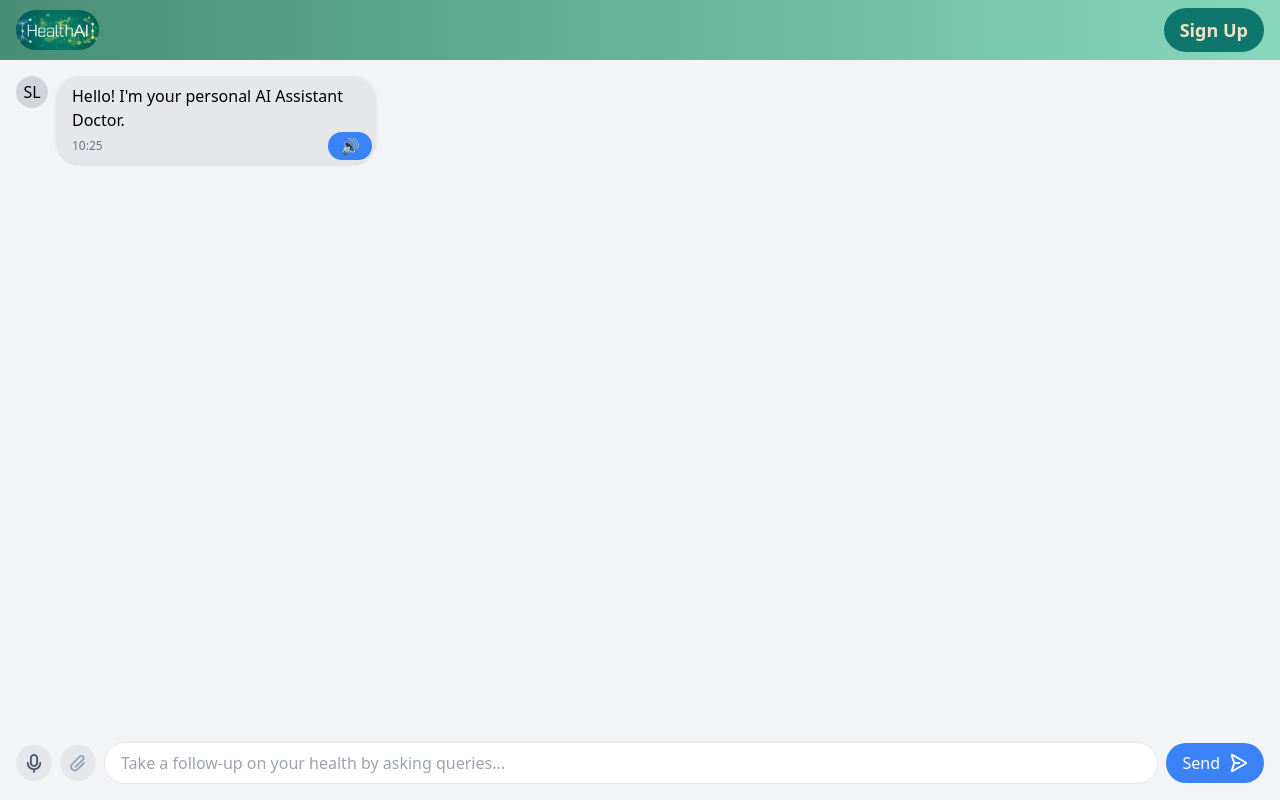
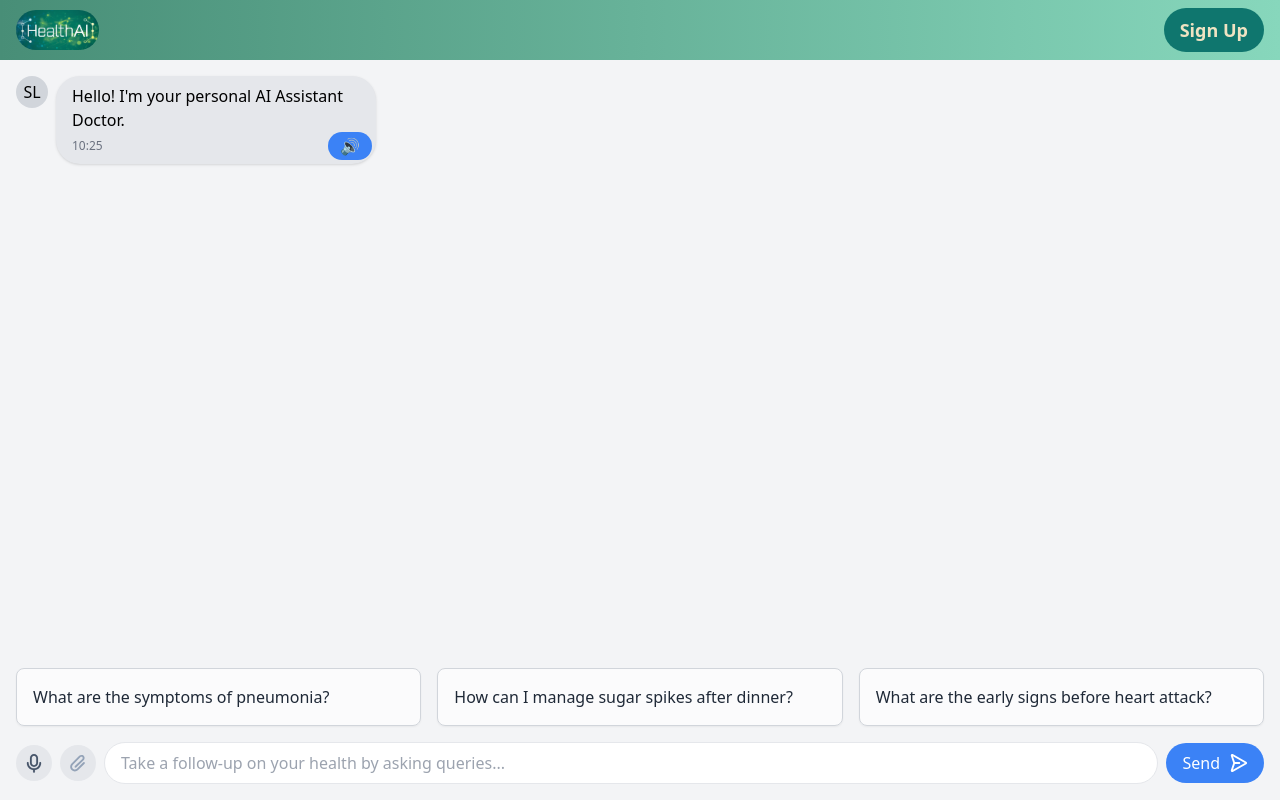
Before and after one commit to Techxtommor-HealthAi/healthai, a Next.js app: page /chatbot in a window 1280 px wide. Built offline with nearby package versions, Linux system fonts and the light colour scheme; no server answers.

Commit message:
index and chatbot fixed.

```diff
--- a/src/pages/api/server.js
+++ b/src/pages/api/server.js
@@ -1,6 +1,8 @@
 import express, { json } from "express";
 import cors from "cors";
 import { GoogleGenerativeAI } from "@google/generative-ai";
+import dotenv from "dotenv";
+dotenv.config();
 
 const app = express();
 app.use(cors());
--- a/src/pages/chatbot.js
+++ b/src/pages/chatbot.js
@@ -3,6 +3,7 @@ import Head from "next/head";
 import Link from "next/link";
 import { createWorker } from "tesseract.js";
 import Nav from "@/components/nav";
+import axios from "axios";
 
 const Chatbot = () => {
   const [messages, setMessages] = useState([
@@ -19,11 +20,24 @@ const Chatbot = () => {
   const [isListening, setIsListening] = useState(false);
   const [speechResult, setSpeechResult] = useState("");
 
+  const sampleQuestions = [
+    "What are the symptoms of pneumonia?",
+    "How can I manage sugar spikes after dinner?",
+    "What are the early signs before heart attack?",
+  ];
+
+  const [showSampleQuestions, setShowSampleQuestions] = useState(true);
+
+  const handleSampleQuestionClick = (question) => {
+    setInput(question);
+    setShowSampleQuestions(false);
+  };
+
   useEffect(() => {
     setIsTyping(!!input.trim());
   }, [input]);
 
-  const handleSend = () => {
+  const handleSend = async () => {
     if (input.trim()) {
       const newMessage = {
         type: "user",
@@ -37,18 +51,33 @@ const Chatbot = () => {
       setInput("");
       setIsLoading(true);
 
-      setTimeout(() => {
+      try {
+        const response = await axios.post("http://127.0.0.1:8001/generate", {
+          prompt: `Assume role of Specialist AI Doctor, Provide a short, precise response for the query: ${input.trim()}`,
+        });
         const botResponse = {
           type: "bot",
-          content: "I'm here to help!",
+          content: response.data.response,
           timestamp: new Date().toLocaleTimeString([], {
             hour: "2-digit",
             minute: "2-digit",
           }),
         };
         setMessages((prevMessages) => [...prevMessages, botResponse]);
+      } catch (error) {
+        console.error("Error fetching AI response:", error);
+        const botResponse = {
+          type: "bot",
+          content: "Sorry, I couldn't process your request at the moment.",
+          timestamp: new Date().toLocaleTimeString([], {
+            hour: "2-digit",
+            minute: "2-digit",
+          }),
+        };
+        setMessages((prevMessages) => [...prevMessages, botResponse]);
+      } finally {
         setIsLoading(false);
-      }, 1500);
+      }
     }
   };
 
@@ -212,7 +241,35 @@ const Chatbot = () => {
                 </div>
               </div>
             )}
+            {isTyping && (
+              <div className="flex flex-row-reverse items-start space-x-2">
+                <span className="flex-shrink-0 w-8 h-8 bg-gray-300 rounded-full flex items-center justify-center">
+                  U
+                </span>
+                <div className="max-w-xs px-4 py-2 rounded-3xl shadow bg-gradient-to-r from-teal-500 to-green-400 text-white">
+                  <div className="flex space-x-1">
+                    <span className="w-2 h-2 bg-white rounded-full animate-pulse"></span>
+                    <span className="w-2 h-2 bg-white rounded-full animate-pulse"></span>
+                    <span className="w-2 h-2 bg-white rounded-full animate-pulse"></span>
+                  </div>
+                </div>
+              </div>
+            )}
           </div>
+
+          {showSampleQuestions && (
+            <div className="grid gap-4 mb-4 grid-cols-1 sm:grid-cols-3">
+              {sampleQuestions.map((question, index) => (
+                <div
+                  key={index}
+                  className="p-4 bg-white/70 border border-gray-300 rounded-lg shadow-sm cursor-pointer hover:bg-gray-200 transition"
+                  onClick={() => handleSampleQuestionClick(question)}
+                >
+                  <p className="text-gray-800">{question}</p>
+                </div>
+              ))}
+            </div>
+          )}
 
           <div className="flex items-center space-x-2 sticky bottom-0">
             <button
@@ -243,13 +300,6 @@ const Chatbot = () => {
                 onKeyPress={(e) => e.key === "Enter" && handleSend()}
                 className="w-full px-4 py-2 border rounded-3xl focus:outline-none focus:ring focus:ring-teal-400"
               />
-              {isTyping && (
-                <div className="absolute right-4 top-2 flex space-x-1">
-                  <span className="w-2 h-2 bg-gray-400 rounded-full animate-pulse"></span>
-                  <span className="w-2 h-2 bg-gray-400 rounded-full animate-pulse"></span>
-                  <span className="w-2 h-2 bg-gray-400 rounded-full animate-pulse"></span>
-                </div>
-              )}
             </div>
             <button
               className="flex items-center px-4 py-2 text-white bg-blue-500 rounded-3xl hover:bg-blue-600 focus:outline-none"
--- a/src/pages/index.js
+++ b/src/pages/index.js
@@ -6,7 +6,7 @@ export default function Home({ username }) {
 
   const cards = [
     {
-      title: "Complee Health History",
+      title: "Complete Health History",
       description: "Get tailored advice just for you.",
       link: "/medicaldata/activecomplaint",
     },
```
